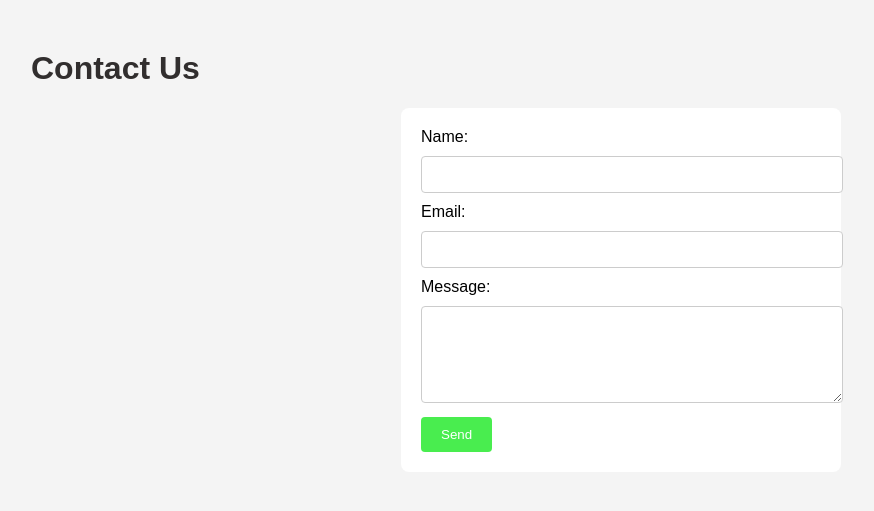
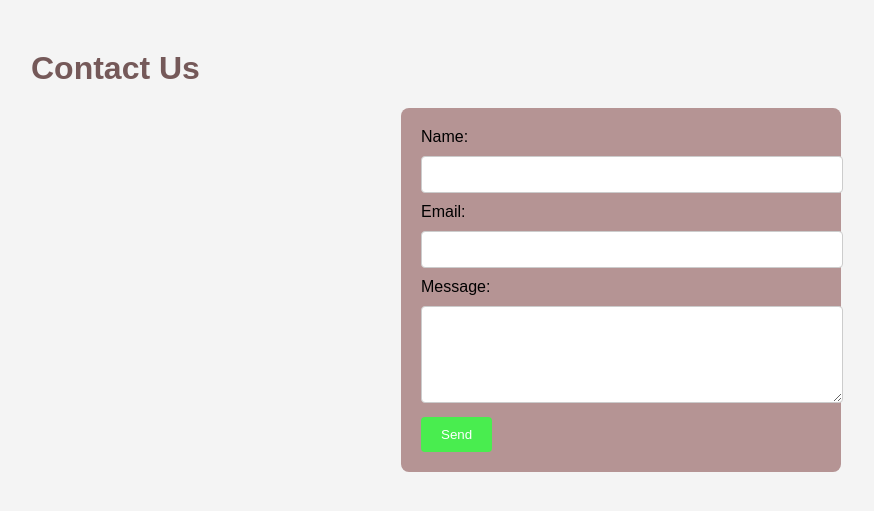
Before and after one commit to vishal368/Project-1-add-contact-, a Flask app: page / in a window 1280 px wide. Shown: the top 511 px of the page, without its empty margins (19-893 px from the left). Run offline with Flask 3, Linux system fonts and the light colour scheme.

Commit message:
color change

```diff
--- a/templates/index.html
+++ b/templates/index.html
@@ -8,10 +8,10 @@
         font-family: Arial, sans-serif; margin: 50px; background-color: #f4f4f4;
     }
     h1 {
-        color: #312e2e;
+        color: #755959;
     }
     form {
-        background: #fff; padding: 20px; border-radius: 8px; max-width: 400px; margin: auto;
+        background: #b59494; padding: 20px; border-radius: 8px; max-width: 400px; margin: auto;
     }
     input[type=text], input[type=email], textarea {
         width: 100%; padding: 10px; margin: 10px 0; border: 1px solid #ccc; border-radius: 4px;
```
